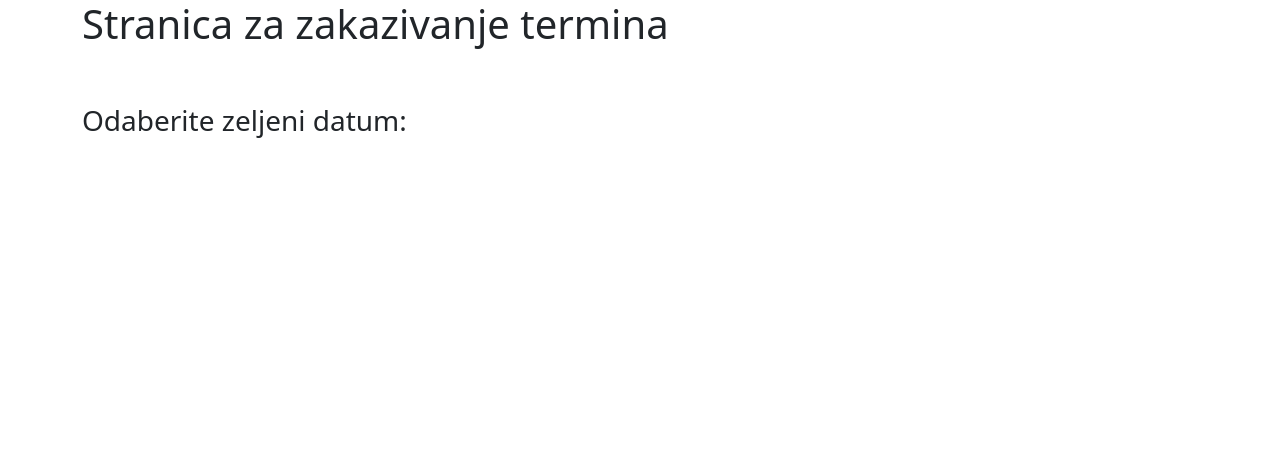
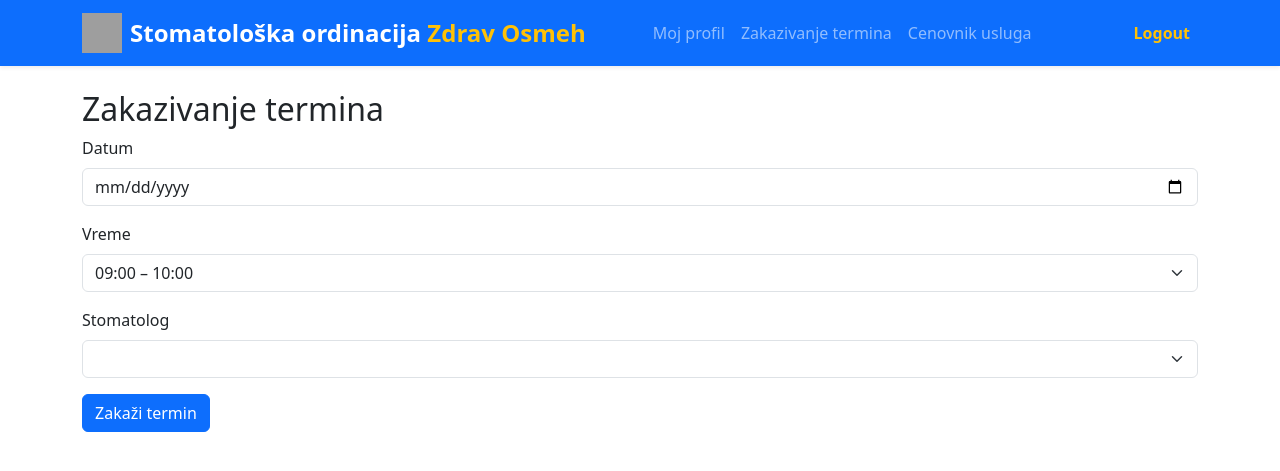
Before and after one commit to MilosRad91/usi-stomatoloska-ordinacija, a Flask app: page /zakazi_termin in a window 1280 px wide. Shown: the top 471 px of the page. Run offline with Flask 3, Linux system fonts and the light colour scheme; the visitor is signed in with stand-in values (Sample User, id 1); lists and menus that the app fills with data are empty; grey boxes are pictures that could not be loaded.

Commit message:
Ispravljena logika zakazivanja termina i obojeni zauzeti termini

```diff
--- a/src/main.py
+++ b/src/main.py
@@ -133,9 +133,60 @@
 
 @app.route('/zakazi_termin', methods=['GET', 'POST'])
 def zakazi_termin():
-	if request.method == "GET":
-		return render_template('zakazi_termin.html')
-	if request.method == "POST":
-		pass
+	if 'user_id' not in session or session['role'] != 'pacijent':
+		return redirect(url_for('login'))
+
+	pacijent = Pacijent.query.filter_by(korisnikID=session['user_id']).first()
+	stomatolozi = Stomatolog.query.all()
+
+	if request.method == 'GET':
+		return render_template(
+            'zakazi_termin.html',
+            stomatolozi=stomatolozi,
+			zauzeti_sati = []
+        )
+
+	if request.method == 'POST':
+		datum_str = request.form['datum']
+		vreme = int(request.form['vreme'])
+		stomatolog_id = request.form['stomatolog']
+
+		datum_obj = datetime.strptime(datum_str, "%Y-%m-%d")
+		pocetak_dana = datum_obj.replace(hour=0, minute=0, second=0)
+		kraj_dana = datum_obj.replace(hour=23, minute=59, second=59)
+
+		termini_na_datum = Termin.query.filter(
+        	Termin.stomatologID==stomatolog_id,
+        	Termin.status == 'zakazan',
+    		Termin.datum >= pocetak_dana,
+    		Termin.datum <= kraj_dana
+    	).all()
+
+		zauzeti_sati = [t.datum.hour for t in termini_na_datum]
+
+		if vreme in zauzeti_sati:
+			return render_template(
+            	'zakazi_termin.html',
+            	stomatolozi=stomatolozi,
+            	greska="Izabrani termin je već zauzet. Molimo izaberite drugi termin.",
+            	zauzeti_sati=zauzeti_sati
+        	)
+
+		datum = datum_obj.replace(hour=vreme, minute=0, second=0)
+
+		novi_termin = Termin(
+        	datum=datum,
+        	status='zakazan',
+        	pacijentID=pacijent.idPacijent,
+        	stomatologID=stomatolog_id
+    	)
+
+		db.session.add(novi_termin)
+		db.session.commit()
+
+		return redirect(url_for('pocetna_stranica'))
+
+
+
 if __name__ == '__main__':
     app.run(debug=True)
--- a/src/templates/base.html
+++ b/src/templates/base.html
@@ -29,7 +29,7 @@
                 <!-- Centrirane stavke -->
                 <ul class="navbar-nav mx-auto">
                     <li class="nav-item"><a class="nav-link" href="/profil">Moj profil</a></li>
-                    <li class="nav-item"><a class="nav-link" href="/zakazivanja">Zakazivanje termina</a></li>
+                    <li class="nav-item"><a class="nav-link" href="/zakazi_termin">Zakazivanje termina</a></li>
                     <li class="nav-item"><a class="nav-link" href="/pocetna_stranica">Cenovnik usluga</a></li>
                 </ul>
 
@@ -47,7 +47,7 @@
                 <ul class="navbar-nav ms-auto">
                     <li class="nav-item"><a class="nav-link" href="/pocetna_stranica">Početna</a></li>
                     <li class="nav-item"><a class="nav-link" href="/profil">MUNEM</a></li>
-                    <li class="nav-item"><a class="nav-link" href="/zakazivanja">DOBRO</a></li>
+                    <li class="nav-item"><a class="nav-link" href="/zakazi_termin">DOBRO</a></li>
                     <li class="nav-item"><a class="nav-link text-warning fw-bold" href="/logout">Logout</a></li>
                 </ul>
             </div>
@@ -58,7 +58,28 @@
 
     <!-- OVDE IDE SADRŽAJ KOJI SE MENJA -->
     <div class="container mt-4">
-        {% block content %}{% endblock %}
+        {% block content %}
+
+            <h2>Dobrodošli, {{ user }}!</h2>
+            <p>Vaša uloga: <b>{{ role }}</b></p>
+
+            {% if session['role'] == 'pacijent' %}
+            <h2 class="text-center">Vaši termini</h2>
+
+            <table class="table">
+                <thead>
+                    <tr>
+                        <th>ID</th>
+                        <th>Datum</th>
+                        <th>Status</th>
+                    </tr>
+                </thead>
+            </table>
+
+            {% endif %}
+
+        {% endblock %}
+
     </div>
 
     <script src="https://cdn.jsdelivr.net/npm/bootstrap@5.3.8/dist/js/bootstrap.bundle.min.js"></script>
--- a/src/templates/zakazi_termin.html
+++ b/src/templates/zakazi_termin.html
@@ -1,18 +1,43 @@
-<!DOCTYPE html>
-<html lang="en">
-<head>
-    <meta charset="UTF-8">
-    <meta name="viewport" content="width=device-width, initial-scale=1.0">
-    <title>Zakazi termin</title>
-    <link href="https://cdn.jsdelivr.net/npm/bootstrap@5.3.8/dist/css/bootstrap.min.css" rel="stylesheet"
-        integrity="sha384-sRIl4kxILFvY47J16cr9ZwB07vP4J8+LH7qKQnuqkuIAvNWLzeN8tE5YBujZqJLB" crossorigin="anonymous">
+{% extends "base.html" %}
+{% block content %}
 
-</head>
-<body>
-    <div class="container">
-        <h1>Stranica za zakazivanje termina</h1>
-        <br><br>
-        <h3>Odaberite zeljeni datum:</h3>
+<h2>Zakazivanje termina</h2>
+
+{% if greska %}
+<div class="alert alert-danger">{{ greska }}</div>
+{% endif %}
+
+<form method="POST">
+
+    <div class="mb-3">
+        <label class="form-label">Datum</label>
+        <input type="date" name="datum" class="form-control" required>
     </div>
-</body>
-</html>
+
+    <div class="mb-3">
+        <label class="form-label">Vreme</label>
+        <select name="vreme" class="form-select" required>
+            {% for s in range(9, 17) %}
+            <option value="{{ s }}" {% if s in zauzeti_sati %} class="text-danger" disabled {% endif %}>
+                {{ "%02d:00 – %02d:00"|format(s, s+1) }}
+            </option>
+            {% endfor %}
+        </select>
+    </div>
+
+    <div class="mb-3">
+        <label class="form-label">Stomatolog</label>
+        <select name="stomatolog" class="form-select" required>
+            {% for s in stomatolozi %}
+            <option value="{{ s.idStomatolog }}">
+                {{ s.ime }} {{ s.prezime }}
+            </option>
+            {% endfor %}
+        </select>
+    </div>
+
+    <button class="btn btn-primary">Zakaži termin</button>
+
+</form>
+
+{% endblock %}
```
Also changed, not shown: src/templates/pocetna_stranica.html (+0 -46 lines).
